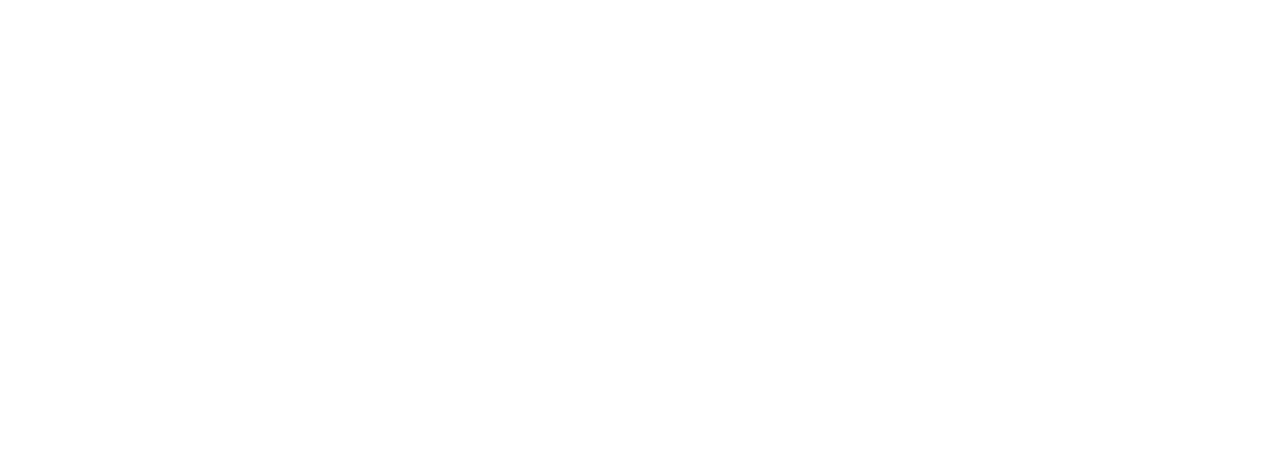
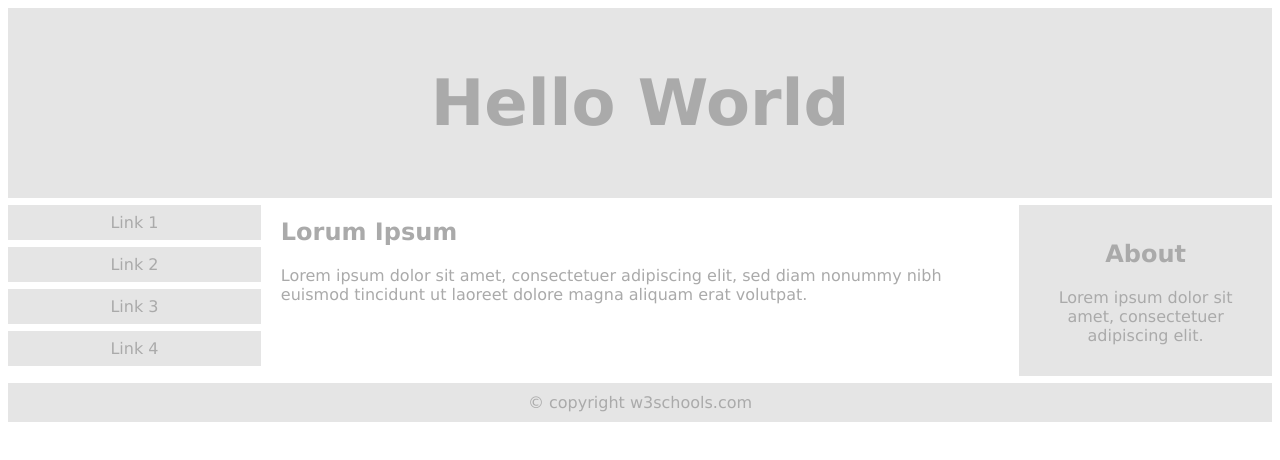
Before and after one commit to Jakub-Jan/potential-memory, a plain HTML site: page index.html in a window 1280 px wide. Drawn offline with Linux system fonts and the light colour scheme.

Commit message:
vlozeny priklad responzivniho designu z w3 schools

```diff
--- a/css/mainStyle.css
+++ b/css/mainStyle.css
@@ -0,0 +1,43 @@
+* {
+    box-sizing: border-box;
+}
+
+h1 {
+    font-size: 5vw;
+}
+
+.menu {
+    float: left;
+    width: 20%;
+    text-align: center;
+}
+
+.menuitem {
+    background-color: #e5e5e5;
+    padding: 8px;
+    margin-top: 7px;
+}
+
+.main {
+    float: left;
+    width: 60%;
+    padding: 0 20px;
+}
+
+.right {
+    background-color: #e5e5e5;
+    float: left;
+    width: 20%;
+    padding: 15px;
+    margin-top: 7px;
+    text-align: center;
+}
+
+@media only screen and (max-width:620px) {
+    /* For mobile phones: */
+    .menu,
+    .main,
+    .right {
+        width: 100%;
+    }
+}
--- a/index.html
+++ b/index.html
@@ -9,6 +9,34 @@
 
 <body>
 
+    <body style="font-family:Verdana;color:#aaaaaa;">
+
+        <div style="background-color:#e5e5e5;padding:15px;text-align:center;">
+            <h1>Hello World</h1>
+        </div>
+
+        <div style="overflow:auto">
+            <div class="menu">
+                <div class="menuitem">Link 1</div>
+                <div class="menuitem">Link 2</div>
+                <div class="menuitem">Link 3</div>
+                <div class="menuitem">Link 4</div>
+            </div>
+
+            <div class="main">
+                <h2>Lorum Ipsum</h2>
+                <p>Lorem ipsum dolor sit amet, consectetuer adipiscing elit, sed diam nonummy nibh euismod tincidunt ut laoreet dolore magna aliquam erat volutpat.</p>
+            </div>
+
+            <div class="right">
+                <h2>About</h2>
+                <p>Lorem ipsum dolor sit amet, consectetuer adipiscing elit.</p>
+            </div>
+        </div>
+
+        <div style="background-color:#e5e5e5;text-align:center;padding:10px;margin-top:7px;">© copyright w3schools.com</div>
+
+    </body>
 </body>
 
 </html>
```
